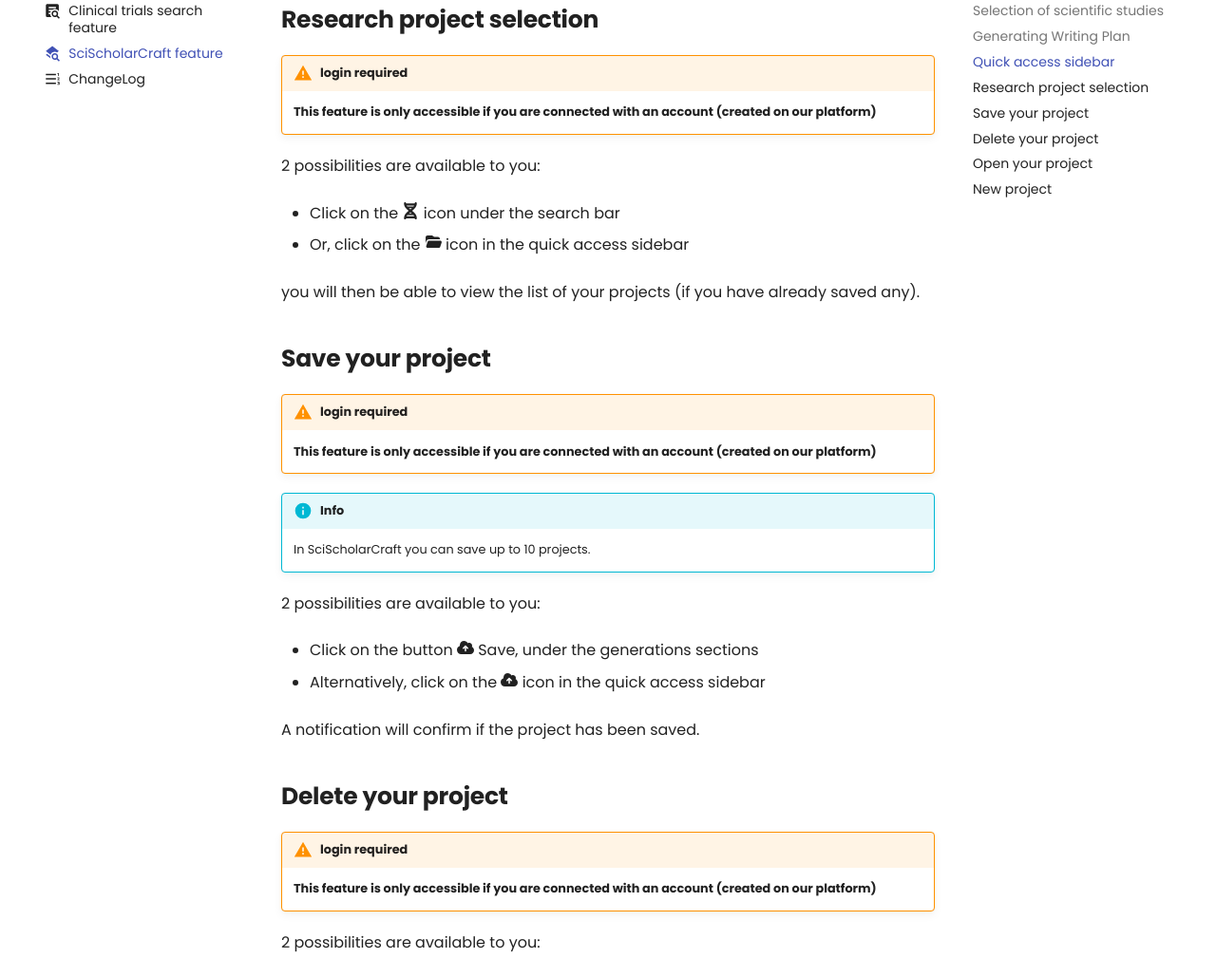
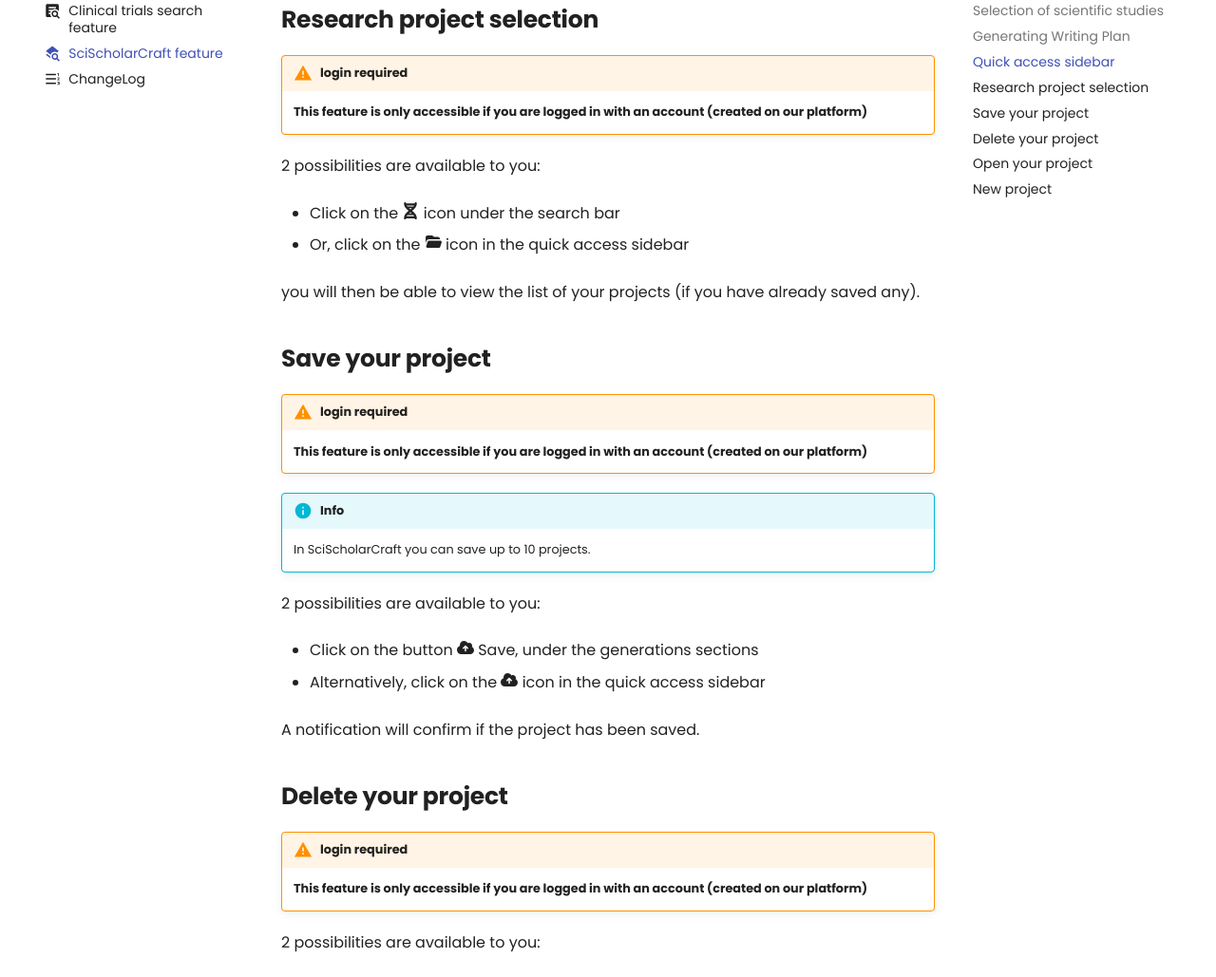
Before and after one commit to ethic-seido/iode_documentation, an MkDocs documentation site: the page built from docs/scischolarcraft.md, in a window 1280 px wide and 1400 px high, scrolled down 2528 px. Shown: the part 151-1180 px from the top of the window at 95% size. Built offline with MkDocs 1.6.1 and Material for MkDocs 9.7.7, drawn with Linux system fonts in a browser that asks for light colours; emoji names are drawn with the system emoji font; some of the changed text lies outside the part shown.

Commit message:
replace word "connected" by "logged in" more appropriate

```diff
--- a/docs/scischolarcraft.md
+++ b/docs/scischolarcraft.md
@@ -66,7 +66,7 @@
 
 !!! warning "login required"
 
-    **This feature is only accessible if you are connected with an account (created on our platform)**
+    **This feature is only accessible if you are logged in with an account (created on our platform)**
 
 2 possibilities are available to you:
 
@@ -80,7 +80,7 @@
 
 !!! warning "login required"
 
-    **This feature is only accessible if you are connected with an account (created on our platform)**
+    **This feature is only accessible if you are logged in with an account (created on our platform)**
 
 !!! info
 
@@ -100,7 +100,7 @@
 
 !!! warning "login required"
 
-    **This feature is only accessible if you are connected with an account (created on our platform)**
+    **This feature is only accessible if you are logged in with an account (created on our platform)**
 
 2 possibilities are available to you:
 
@@ -117,7 +117,7 @@
 
 !!! warning "login required"
 
-    **This feature is only accessible if you are connected with an account (created on our platform)**
+    **This feature is only accessible if you are logged in with an account (created on our platform)**
 
 2 possibilities are available to you:
 
@@ -134,7 +134,7 @@
 
 !!! warning "login required"
 
-    **This feature is only accessible if you are connected with an account (created on our platform)**
+    **This feature is only accessible if you are logged in with an account (created on our platform)**
 
 
 Click on the :fontawesome-solid-plus: icon in the quick access sidebar.
```
